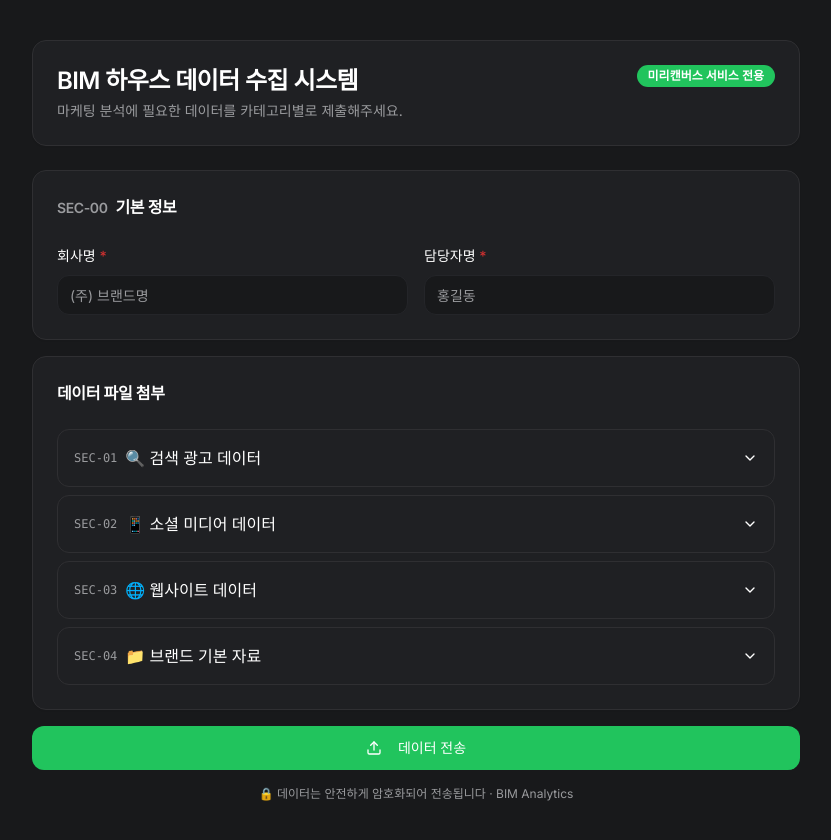
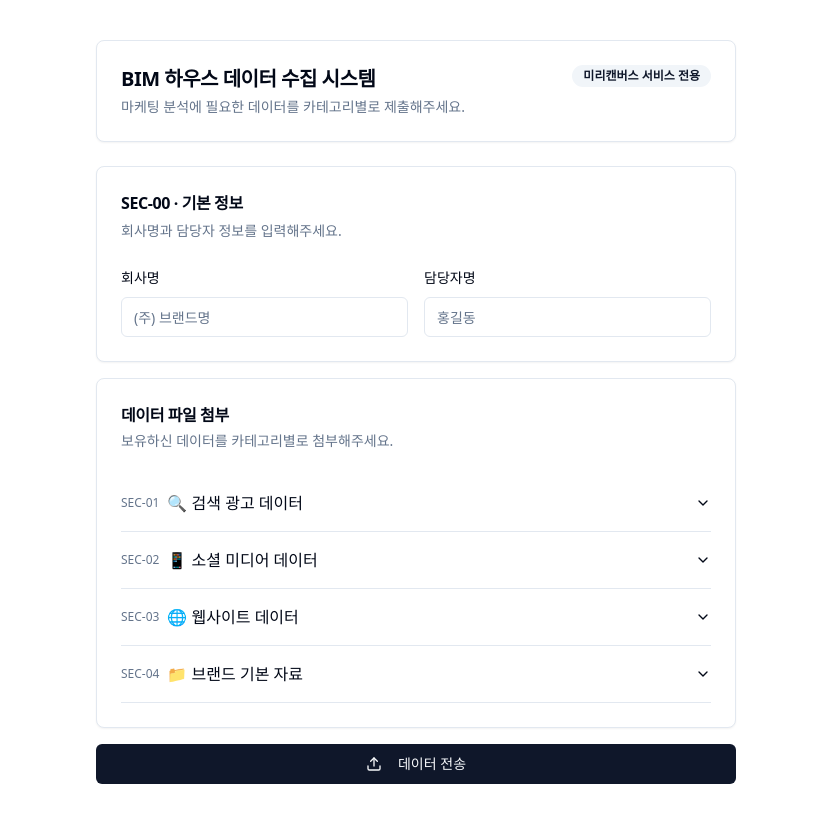
Before and after one commit to makim-414/bim-data-request, a React (Vite) app: page / in a window 1280 px wide. Shown: the whole page, without its empty margins (224-1055 px from the left). Built offline with nearby package versions, Linux system fonts and the light colour scheme.

Commit message:
refactor: vanilla shadcn 기본 스타일 (커스텀 테마 전부 제거)

```diff
--- a/src/App.tsx
+++ b/src/App.tsx
@@ -3,7 +3,13 @@ import { Input } from "@/components/ui/input"
 import { Label } from "@/components/ui/label"
 import { Button } from "@/components/ui/button"
 import { Badge } from "@/components/ui/badge"
-import { Card, CardContent, CardHeader, CardTitle } from "@/components/ui/card"
+import {
+  Card,
+  CardContent,
+  CardDescription,
+  CardHeader,
+  CardTitle,
+} from "@/components/ui/card"
 import {
   Accordion,
   AccordionContent,
@@ -118,14 +124,12 @@ const initialSections: SectionMap = {
     id: "mediaKit",
     label: "회사 소개서 / 미디어킷",
     description: "회사 소개 및 브랜드 자료",
-    steps: [],
     files: [],
   },
   brandGuide: {
     id: "brandGuide",
     label: "브랜드 가이드라인",
     description: "로고, 컬러, 타이포그래피 등 브랜드 아이덴티티 자료",
-    steps: [],
     files: [],
   },
 }
@@ -175,7 +179,7 @@ function FileUploader({
   const inputRef = useRef<HTMLInputElement>(null)
   const [isDragging, setIsDragging] = useState(false)
 
-  const handleChange = (e: React.ChangeEvent<HTMLInputElement>): void => {
+  const handleChange = (e: React.ChangeEvent<HTMLInputElement>) => {
     if (e.target.files) {
       onAdd(sectionId, Array.from(e.target.files))
       e.target.value = ""
@@ -191,54 +195,53 @@ function FileUploader({
   }
 
   return (
-    <div className="space-y-3">
+    <div className="space-y-2">
       <input
         ref={inputRef}
         type="file"
         multiple
         className="hidden"
         onChange={handleChange}
-        id={`file-input-${sectionId}`}
       />
       <div
         onDragOver={(e) => { e.preventDefault(); setIsDragging(true) }}
         onDragLeave={() => setIsDragging(false)}
         onDrop={handleDrop}
         onClick={() => inputRef.current?.click()}
-        className={`cursor-pointer rounded-lg border-2 border-dashed px-4 py-4 text-center transition-all duration-200 ${
-          isDragging ? "border-primary bg-primary/5" : "border-muted-foreground/30 hover:border-primary/50 hover:bg-muted/30"
+        className={`cursor-pointer rounded-md border-2 border-dashed px-4 py-6 text-center transition-colors ${
+          isDragging ? "border-primary bg-accent" : "border-input hover:border-primary/50"
         }`}
       >
-        <div className="flex flex-col items-center gap-1.5">
+        <div className="flex flex-col items-center gap-1">
           <Paperclip className="h-4 w-4 text-muted-foreground" />
-          <span className="text-xs text-muted-foreground">
+          <p className="text-sm text-muted-foreground">
             클릭 또는 드래그하여 파일 첨부
-          </span>
+          </p>
         </div>
       </div>
 
       {files.length > 0 && (
-        <div className="space-y-1.5">
+        <ul className="space-y-1">
           {files.map((f) => (
-            <div
+            <li
               key={f.id}
-              className="flex items-center gap-2 rounded-md border bg-muted/30 px-3 py-2 text-sm"
+              className="flex items-center gap-2 rounded-md border px-3 py-2"
             >
-              <CheckCircle2 className="h-3.5 w-3.5 shrink-0 text-green-500" />
+              <CheckCircle2 className="h-4 w-4 shrink-0 text-green-500" />
               <span className="flex-1 truncate text-sm">{f.file.name}</span>
               <span className="shrink-0 text-xs text-muted-foreground">
-                {(f.file.size / 1024).toFixed(0)}KB
+                {(f.file.size / 1024).toFixed(0)} KB
               </span>
               <button
                 type="button"
                 onClick={() => onRemove(sectionId, f.id)}
-                className="ml-1 rounded text-muted-foreground hover:text-destructive transition-colors"
+                className="text-muted-foreground hover:text-foreground"
               >
-                <X className="h-3.5 w-3.5" />
+                <X className="h-4 w-4" />
               </button>
-            </div>
+            </li>
           ))}
-        </div>
+        </ul>
       )}
     </div>
   )
@@ -260,7 +263,10 @@ export default function App() {
         ...prev[sectionId],
         files: [
           ...prev[sectionId].files,
-          ...newFiles.map((f) => ({ file: f, id: `${sectionId}-${Date.now()}-${Math.random()}` })),
+          ...newFiles.map((f) => ({
+            file: f,
+            id: `${sectionId}-${Date.now()}-${Math.random()}`,
+          })),
         ],
       },
     }))
@@ -276,7 +282,10 @@ export default function App() {
     }))
   }
 
-  const totalFiles = Object.values(sections).reduce((acc, s) => acc + s.files.length, 0)
+  const totalFiles = Object.values(sections).reduce(
+    (acc, s) => acc + s.files.length,
+    0
+  )
 
   const handleSubmit = async (e: React.FormEvent) => {
     e.preventDefault()
@@ -284,48 +293,43 @@ export default function App() {
       setErrorMsg("회사명과 담당자명을 입력해주세요.")
       return
     }
-
     setStatus("loading")
     setErrorMsg("")
-
     try {
       const formData = new FormData()
       formData.append("company", company)
       formData.append("manager", manager)
-
       Object.values(sections).forEach((section) => {
         section.files.forEach((f) => {
           formData.append(`${section.id}[]`, f.file, f.file.name)
         })
       })
-
       const response = await fetch(APPS_SCRIPT_URL, {
         method: "POST",
         body: formData,
       })
-
       if (!response.ok) throw new Error(`서버 오류: ${response.status}`)
       setStatus("success")
     } catch (err) {
       setStatus("error")
-      setErrorMsg(err instanceof Error ? err.message : "제출 중 오류가 발생했습니다.")
+      setErrorMsg(
+        err instanceof Error ? err.message : "제출 중 오류가 발생했습니다."
+      )
     }
   }
 
   if (status === "success") {
     return (
-      <div className="flex min-h-screen items-center justify-center p-6 bg-background">
-        <Card className="w-full max-w-md text-center">
-          <CardContent className="pt-10 pb-10 space-y-4">
-            <CheckCircle2 className="mx-auto h-12 w-12 text-green-500" />
-            <h2 className="text-xl font-bold">제출 완료</h2>
-            <p className="text-sm text-muted-foreground">
-              데이터가 안전하게 전송되었습니다.<br />
+      <div className="flex min-h-screen items-center justify-center p-6">
+        <Card className="w-full max-w-sm text-center">
+          <CardContent className="pt-8 pb-8 space-y-3">
+            <CheckCircle2 className="mx-auto h-10 w-10 text-green-500" />
+            <CardTitle>제출 완료</CardTitle>
+            <CardDescription>
+              데이터가 안전하게 전송되었습니다.
+              <br />
               담당자가 검토 후 연락드리겠습니다.
-            </p>
-            <p className="text-xs text-muted-foreground">
-              REF: {Date.now().toString(36).toUpperCase()}
-            </p>
+            </CardDescription>
           </CardContent>
         </Card>
       </div>
@@ -333,40 +337,42 @@ export default function App() {
   }
 
   return (
-    <div className="min-h-screen bg-background p-6 md:p-10">
-      <div className="mx-auto max-w-3xl space-y-6">
+    <div className="min-h-screen bg-background">
+      <div className="mx-auto max-w-2xl px-4 py-10 space-y-6">
 
         {/* Header */}
         <Card>
           <CardHeader>
-            <div className="flex flex-wrap items-start gap-3">
-              <div className="flex-1 space-y-1">
-                <CardTitle className="text-2xl">BIM 하우스 데이터 수집 시스템</CardTitle>
-                <p className="text-sm text-muted-foreground">
+            <div className="flex flex-wrap items-start justify-between gap-3">
+              <div className="space-y-1">
+                <CardTitle className="text-xl">
+                  BIM 하우스 데이터 수집 시스템
+                </CardTitle>
+                <CardDescription>
                   마케팅 분석에 필요한 데이터를 카테고리별로 제출해주세요.
-                </p>
+                </CardDescription>
               </div>
-              <Badge variant="default">미리캔버스 서비스 전용</Badge>
+              <Badge variant="secondary">미리캔버스 서비스 전용</Badge>
             </div>
           </CardHeader>
         </Card>
 
         <form onSubmit={handleSubmit} className="space-y-4">
 
-          {/* SEC-00: 기본 정보 */}
+          {/* SEC-00 기본 정보 */}
           <Card>
             <CardHeader>
               <CardTitle className="text-base">
-                <span className="text-muted-foreground text-sm mr-2">SEC-00</span>
-                기본 정보
+                SEC-00 · 기본 정보
               </CardTitle>
+              <CardDescription>
+                회사명과 담당자 정보를 입력해주세요.
+              </CardDescription>
             </CardHeader>
             <CardContent>
               <div className="grid gap-4 sm:grid-cols-2">
                 <div className="space-y-2">
-                  <Label htmlFor="company">
-                    회사명 <span className="text-destructive">*</span>
-                  </Label>
+                  <Label htmlFor="company">회사명</Label>
                   <Input
                     id="company"
                     placeholder="(주) 브랜드명"
@@ -376,9 +382,7 @@ export default function App() {
                   />
                 </div>
                 <div className="space-y-2">
-                  <Label htmlFor="manager">
-                    담당자명 <span className="text-destructive">*</span>
-                  </Label>
+                  <Label htmlFor="manager">담당자명</Label>
                   <Input
                     id="manager"
                     placeholder="홍길동"
@@ -391,70 +395,80 @@ export default function App() {
             </CardContent>
           </Card>
 
-          {/* SEC-01~04: 데이터 파일 첨부 */}
+          {/* SEC-01~04 파일 첨부 */}
           <Card>
             <CardHeader>
               <div className="flex items-center justify-between">
-                <CardTitle className="text-base">데이터 파일 첨부</CardTitle>
+                <div className="space-y-1">
+                  <CardTitle className="text-base">
+                    데이터 파일 첨부
+                  </CardTitle>
+                  <CardDescription>
+                    보유하신 데이터를 카테고리별로 첨부해주세요.
+                  </CardDescription>
+                </div>
                 {totalFiles > 0 && (
-                  <Badge variant="secondary">{totalFiles}개 파일 첨부됨</Badge>
+                  <Badge variant="secondary">{totalFiles}개 파일</Badge>
                 )}
               </div>
             </CardHeader>
             <CardContent>
-              <Accordion type="multiple" className="space-y-2">
+              <Accordion type="multiple" className="w-full">
                 {categories.map((cat) => {
                   const catFileCount = cat.sections.reduce(
                     (acc, sid) => acc + sections[sid].files.length,
                     0
                   )
                   return (
-                    <AccordionItem
-                      key={cat.id}
-                      value={cat.id}
-                      className="rounded-xl border border-border bg-card"
-                    >
-                      <AccordionTrigger className="px-4 hover:no-underline">
+                    <AccordionItem key={cat.id} value={cat.id}>
+                      <AccordionTrigger>
                         <span className="flex items-center gap-2">
-                          <span className="text-xs text-muted-foreground font-mono">{cat.code}</span>
-                          <span className="font-medium">
+                          <span className="text-xs text-muted-foreground">
+                            {cat.code}
+                          </span>
+                          <span>
                             {cat.icon} {cat.label}
                           </span>
                           {catFileCount > 0 && (
-                            <Badge variant="secondary" className="ml-1">
-                              {catFileCount}
-                            </Badge>
+                            <Badge variant="secondary">{catFileCount}</Badge>
                           )}
                         </span>
                       </AccordionTrigger>
-                      <AccordionContent className="px-4 pb-4">
-                        <div className="space-y-3">
+                      <AccordionContent>
+                        <div className="space-y-4 pt-2">
                           {cat.sections.map((sid) => {
                             const sec = sections[sid]
                             return (
-                              <div key={sid} className="rounded-xl border border-border bg-background/60 p-4 space-y-3">
+                              <div key={sid} className="space-y-3">
                                 <div className="flex items-start justify-between">
                                   <div>
-                                    <h4 className="text-sm font-semibold">{sec.label}</h4>
-                                    <p className="text-xs text-muted-foreground mt-0.5">
+                                    <p className="text-sm font-medium">
+                                      {sec.label}
+                                    </p>
+                                    <p className="text-xs text-muted-foreground">
                                       {sec.description}
                                     </p>
                                   </div>
                                   {sec.files.length > 0 && (
-                                    <Badge variant="outline">{sec.files.length}개</Badge>
+                                    <Badge variant="outline">
+                                      {sec.files.length}개
+                                    </Badge>
                                   )}
                                 </div>
 
                                 {sec.steps && sec.steps.length > 0 && (
-                                  <div className="rounded-md bg-muted/50 p-3 space-y-1.5">
-                                    <p className="text-xs font-semibold text-muted-foreground uppercase tracking-wide">
+                                  <div className="rounded-md bg-muted p-3 space-y-1">
+                                    <p className="text-xs font-medium text-muted-foreground">
                                       내보내기 방법
                                     </p>
                                     <ol className="space-y-1">
                                       {sec.steps.map((step, i) => (
-                                        <li key={i} className="flex gap-2 text-xs text-muted-foreground">
-                                          <span className="shrink-0 font-mono text-foreground/40">
-                                            {String(i + 1).padStart(2, "0")}.
+                                        <li
+                                          key={i}
+                                          className="flex gap-2 text-xs text-muted-foreground"
+                                        >
+                                          <span className="shrink-0 font-mono">
+                                            {i + 1}.
                                           </span>
                                           {step}
                                         </li>
@@ -469,6 +483,11 @@ export default function App() {
                                   onAdd={addFiles}
                                   onRemove={removeFile}
                                 />
+
+                                {sid !==
+                                  cat.sections[cat.sections.length - 1] && (
+                                  <div className="border-t" />
+                                )}
                               </div>
                             )
                           })}
@@ -481,37 +500,28 @@ export default function App() {
             </CardContent>
           </Card>
 
-          {/* 에러 메시지 */}
+          {/* 에러 */}
           {errorMsg && (
-            <div className="flex items-center gap-2 rounded-lg border border-destructive/50 bg-destructive/10 px-4 py-3 text-sm text-destructive">
+            <div className="flex items-center gap-2 rounded-md border border-destructive/50 bg-destructive/10 px-4 py-3 text-sm text-destructive">
               <AlertCircle className="h-4 w-4 shrink-0" />
               {errorMsg}
             </div>
           )}
 
           {/* Submit */}
-          <Button
-            type="submit"
-            className="w-full"
-            size="lg"
-            disabled={status === "loading"}
-          >
+          <Button type="submit" className="w-full" disabled={status === "loading"}>
             {status === "loading" ? (
               <>
-                <div className="h-4 w-4 animate-spin rounded-full border-2 border-current/30 border-t-current mr-2" />
+                <div className="mr-2 h-4 w-4 animate-spin rounded-full border-2 border-current/30 border-t-current" />
                 전송 중...
               </>
             ) : (
               <>
-                <Upload className="h-4 w-4 mr-2" />
+                <Upload className="mr-2 h-4 w-4" />
                 데이터 전송
               </>
             )}
           </Button>
-
-          <p className="text-center text-xs text-muted-foreground">
-            🔒 데이터는 안전하게 암호화되어 전송됩니다 · BIM Analytics
-          </p>
 
         </form>
       </div>
--- a/src/index.css
+++ b/src/index.css
@@ -1,49 +1,51 @@
-@import url('https://fonts.googleapis.com/css2?family=Inter:ital,opsz,wght@0,14..32,100..900;1,14..32,100..900&display=swap');
-
 @tailwind base;
 @tailwind components;
 @tailwind utilities;
 
-/* ─────────────────────────────────────────────
-   Prompt Architect palette — CSS variables
-   ──────────────────────────────────────────── */
 @layer base {
   :root {
-    /* Backgrounds */
-    --background:  225 6% 10%;    /* #18191b */
-    --card:        228 6% 13%;    /* #1e1f22 */
-    --popover:     228 6% 13%;
+    --background: 0 0% 100%;
+    --foreground: 222.2 84% 4.9%;
+    --card: 0 0% 100%;
+    --card-foreground: 222.2 84% 4.9%;
+    --popover: 0 0% 100%;
+    --popover-foreground: 222.2 84% 4.9%;
+    --primary: 222.2 47.4% 11.2%;
+    --primary-foreground: 210 40% 98%;
+    --secondary: 210 40% 96.1%;
+    --secondary-foreground: 222.2 47.4% 11.2%;
+    --muted: 210 40% 96.1%;
+    --muted-foreground: 215.4 16.3% 46.9%;
+    --accent: 210 40% 96.1%;
+    --accent-foreground: 222.2 47.4% 11.2%;
+    --destructive: 0 84.2% 60.2%;
+    --destructive-foreground: 210 40% 98%;
+    --border: 214.3 31.8% 91.4%;
+    --input: 214.3 31.8% 91.4%;
+    --ring: 222.2 84% 4.9%;
+    --radius: 0.5rem;
+  }
 
-    /* Foregrounds */
-    --foreground:        0 0% 100%;   /* white */
-    --card-foreground:   0 0% 100%;
-    --popover-foreground: 0 0% 100%;
-
-    /* Primary — green accent */
-    --primary:           142 71% 45%;  /* #22c55e */
-    --primary-foreground: 0 0% 100%;
-
-    /* Secondary / muted */
-    --secondary:           228 6% 18%;   /* slightly lighter than card */
-    --secondary-foreground: 225 2% 80%;
-    --muted:               228 6% 18%;
-    --muted-foreground:    225 2% 61%;   /* #9a9b9e */
-
-    /* Accent (hover states) */
-    --accent:           228 6% 20%;
-    --accent-foreground: 0 0% 100%;
-
-    /* Destructive — keep red only for real errors */
-    --destructive:           0 62% 50%;
-    --destructive-foreground: 0 0% 100%;
-
-    /* Borders / inputs */
-    --border: 225 4% 19%;   /* #2f3033 */
-    --input:  228 6% 15%;
-    --ring:   142 71% 45%;  /* green focus ring */
-
-    /* Radius — rounded-2xl feel */
-    --radius: 0.875rem;
+  .dark {
+    --background: 222.2 84% 4.9%;
+    --foreground: 210 40% 98%;
+    --card: 222.2 84% 4.9%;
+    --card-foreground: 210 40% 98%;
+    --popover: 222.2 84% 4.9%;
+    --popover-foreground: 210 40% 98%;
+    --primary: 210 40% 98%;
+    --primary-foreground: 222.2 47.4% 11.2%;
+    --secondary: 217.2 32.6% 17.5%;
+    --secondary-foreground: 210 40% 98%;
+    --muted: 217.2 32.6% 17.5%;
+    --muted-foreground: 215 20.2% 65.1%;
+    --accent: 217.2 32.6% 17.5%;
+    --accent-foreground: 210 40% 98%;
+    --destructive: 0 62.8% 30.6%;
+    --destructive-foreground: 210 40% 98%;
+    --border: 217.2 32.6% 17.5%;
+    --input: 217.2 32.6% 17.5%;
+    --ring: 212.7 26.8% 83.9%;
   }
 }
 
@@ -52,7 +54,6 @@
     @apply border-border;
   }
   body {
-    @apply bg-background text-foreground antialiased;
-    font-family: 'Inter', -apple-system, BlinkMacSystemFont, 'Segoe UI', sans-serif;
+    @apply bg-background text-foreground;
   }
 }
```
